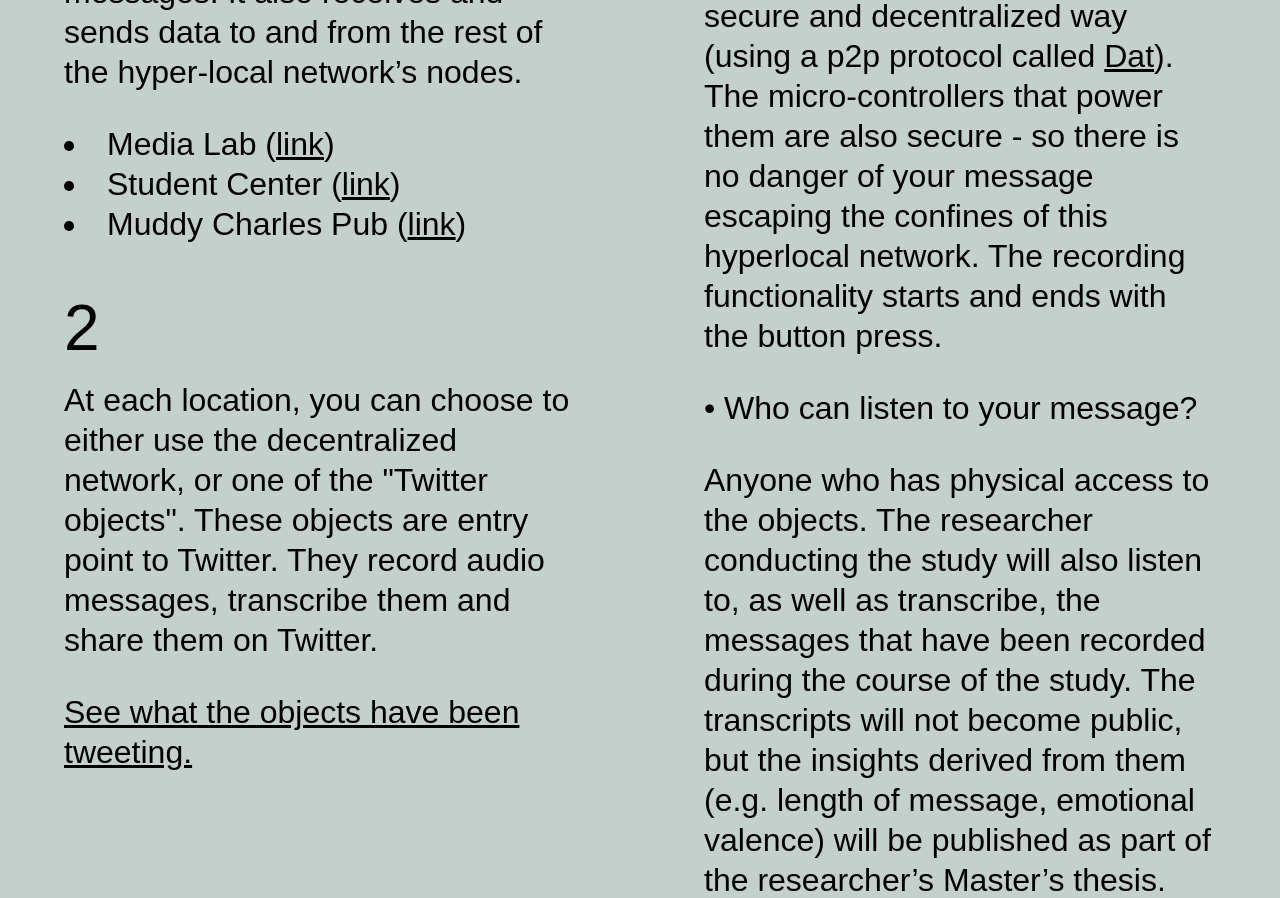
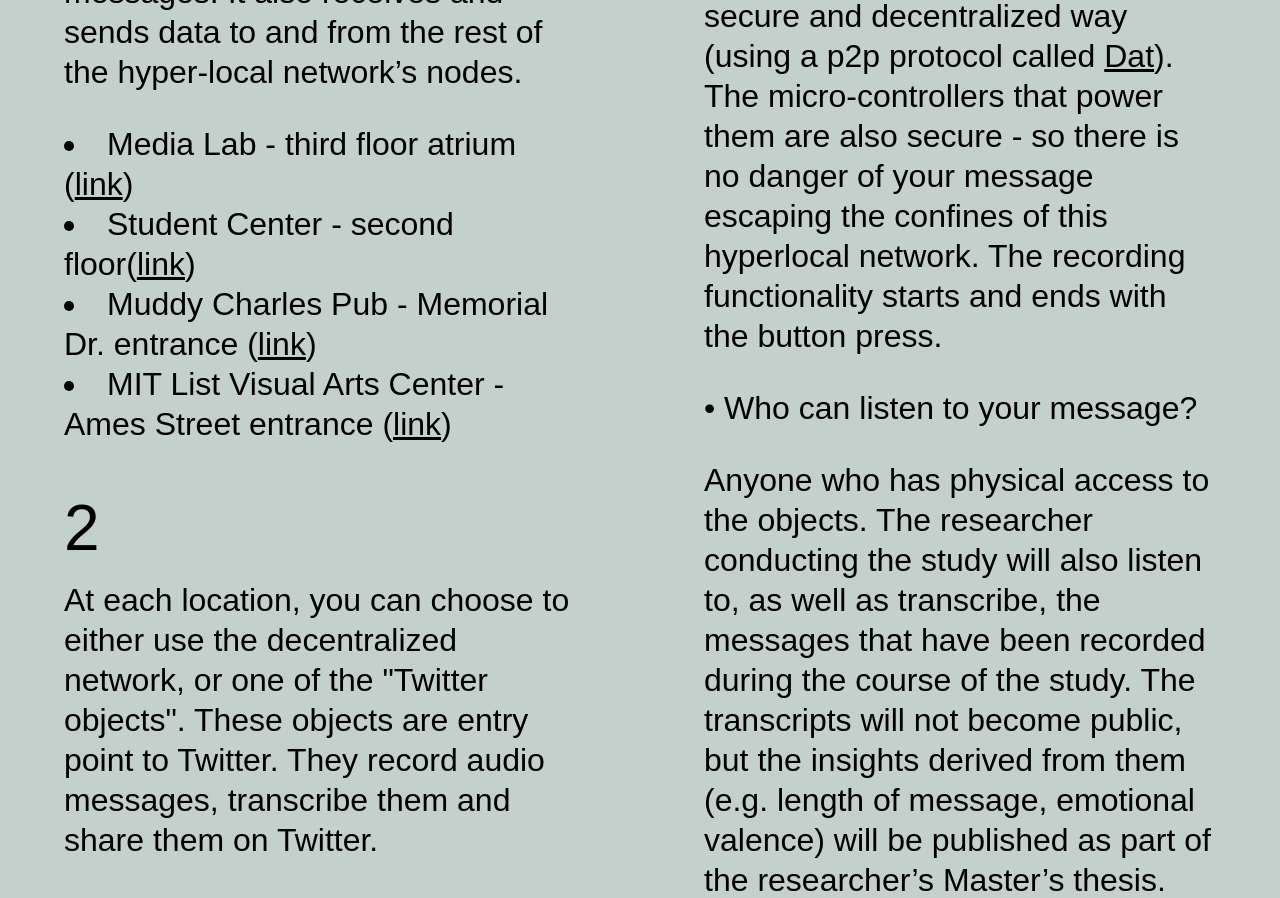
Before and after one commit to Kallirroi/thesiswebsite, a React (Create React App) app: page / in a window 1280 px wide. Shown: the part 1420-2318 px from the top of the page. Built offline with nearby package versions, Linux system fonts and the light colour scheme; a web font is replaced by a local one.

Commit message:
more info on locations

```diff
--- a/src/RightSide.js
+++ b/src/RightSide.js
@@ -9,11 +9,10 @@ render() {
 			<p className="text">
 			You can find the nodes of the decentralized network in the locations listed below. Each object records and plays back audio messages. It also receives and sends data to and from the rest of the hyper-local network’s nodes. </p>
 			<div className="places">
-				<li> Media Lab (<a href="https://whereis.mit.edu/?go=E14">link</a>)</li>
-				<li> Student Center (<a href="https://whereis.mit.edu/?go=W20">link</a>)</li>
-				<li> Muddy Charles Pub (<a href="https://whereis.mit.edu/?go=50">link</a>)</li>
-				{/*<li> Dorm (<a href="">link</a>)</li>
-				<li> Dorm (<a href="">link</a>)</li>*/}
+				<li> Media Lab - third floor atrium (<a href="https://whereis.mit.edu/?go=E14">link</a>)</li>
+				<li> Student Center - second floor(<a href="https://whereis.mit.edu/?go=W20">link</a>)</li>
+				<li> Muddy Charles Pub - Memorial Dr. entrance (<a href="https://whereis.mit.edu/?go=50">link</a>)</li>
+				<li> MIT List Visual Arts Center - Ames Street entrance (<a href="https://whereis.mit.edu/?go=E15">link</a>)</li>
 			</div>
 			<span className="number"> 2 </span>
 			<p className="text">At each location, you can choose to either use the decentralized network, or one of the "Twitter objects". These objects are entry point to Twitter. They record audio messages, transcribe them and share them on Twitter. </p>
```
